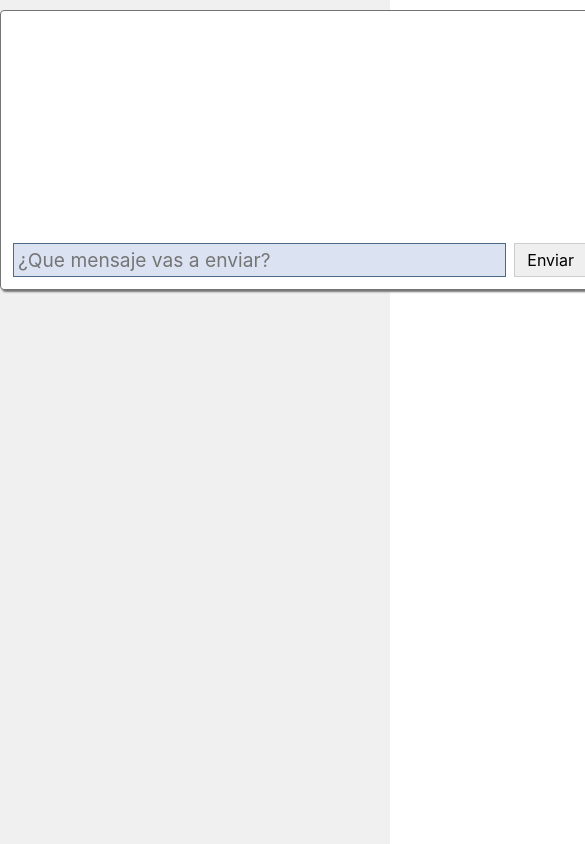
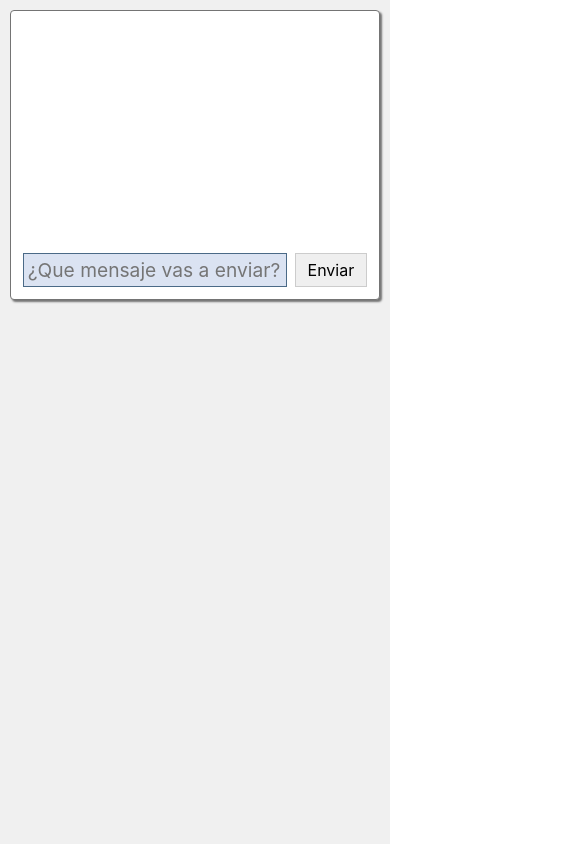
Before and after one commit to ferudinato/react-chat-basico, a React (Create React App) app: page / in a window 390 px wide. Shown: the whole page, 585 px wide, since content can reach past the window. Built offline with nearby package versions, Linux system fonts and the light colour scheme.

Commit message:
se agregaron media queries que hacen responsive el componente de chat

```diff
--- a/src/containers/Chat/Chat.module.css
+++ b/src/containers/Chat/Chat.module.css
@@ -1,6 +1,5 @@
 .Chat {
     margin: 10px auto;
-    width: 600px;
     border: 1px solid #747474;
     border-radius: 4px;
     box-shadow: 2px 2px 2px #747474;
@@ -11,5 +10,72 @@
 
 .Chat .UserInput {
     display: flex;
+    margin-top: 10px;
+}
 
+
+/*
+  ##Device = Desktops
+  ##Screen = 1281px to higher resolution desktops
+*/
+
+@media (min-width: 1281px) {
+    .Chat {
+        width: 60%;
+    }
 }
+
+  /*
+    ##Device = Laptops, Desktops
+    ##Screen = B/w 1025px to 1280px
+  */
+
+@media (min-width: 1025px) and (max-width: 1280px) {
+    .Chat {
+        width: 80%;
+    }
+}
+
+  /*
+    ##Device = Tablets, Ipads (portrait)
+    ##Screen = B/w 768px to 1024px
+  */
+
+@media (min-width: 768px) and (max-width: 1024px) {
+    .Chat {
+        width: 80%
+    }
+}
+
+  /*
+    ##Device = Tablets, Ipads (landscape)
+    ##Screen = B/w 768px to 1024px
+  */
+
+@media (min-width: 768px) and (max-width: 1024px) and (orientation: landscape) {
+    .Chat {
+        width: 75%;
+    }
+}
+
+  /*
+    ##Device = Low Resolution Tablets, Mobiles (Landscape)
+    ##Screen = B/w 481px to 767px
+  */
+
+@media (min-width: 481px) and (max-width: 767px) {
+    .Chat {
+        width: 75%;
+    }
+}
+
+  /*
+    ##Device = Most of the Smartphones Mobiles (Portrait)
+    ##Screen = B/w 320px to 479px
+  */
+
+@media (min-width: 320px) and (max-width: 480px) {
+    .Chat {
+        width: 95%;
+    }
+}
```
